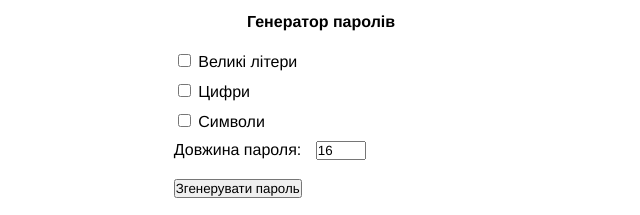
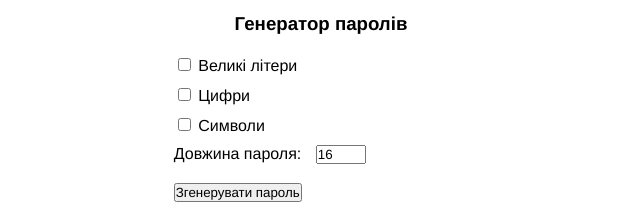
Before and after one commit to chinchinuri/pgen, a plain HTML site: page index.html in a window 1280 px wide. Shown: the top 215 px of the page, 319-959 px from the left. Drawn offline with Linux system fonts and the light colour scheme.

Commit message:
Update index.html

```diff
--- a/index.html
+++ b/index.html
@@ -9,7 +9,7 @@
   </head>
   <body>
     <div class="container">
-      <h2>Генератор паролів</h2>
+      <h1>Генератор паролів</h1>
       <form>
         <label><input type="checkbox" id="uppercase"> Великі літери</label>
         <br>
```
